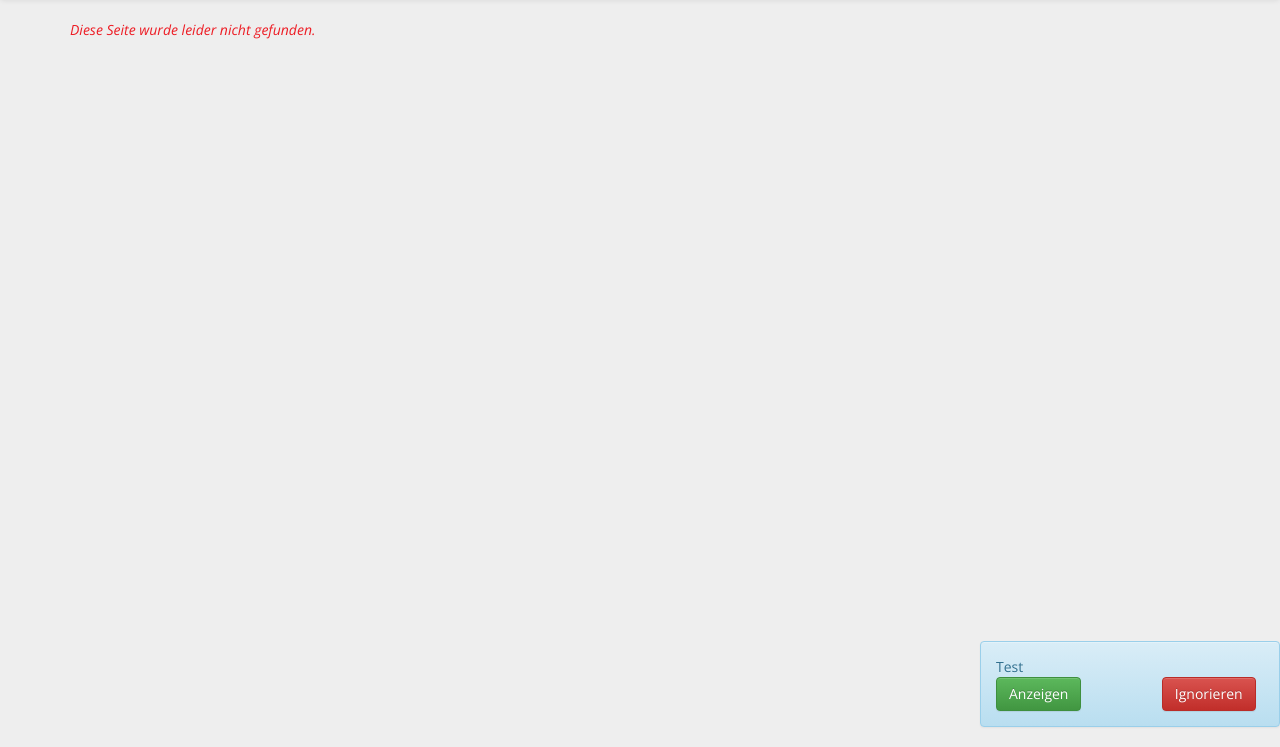
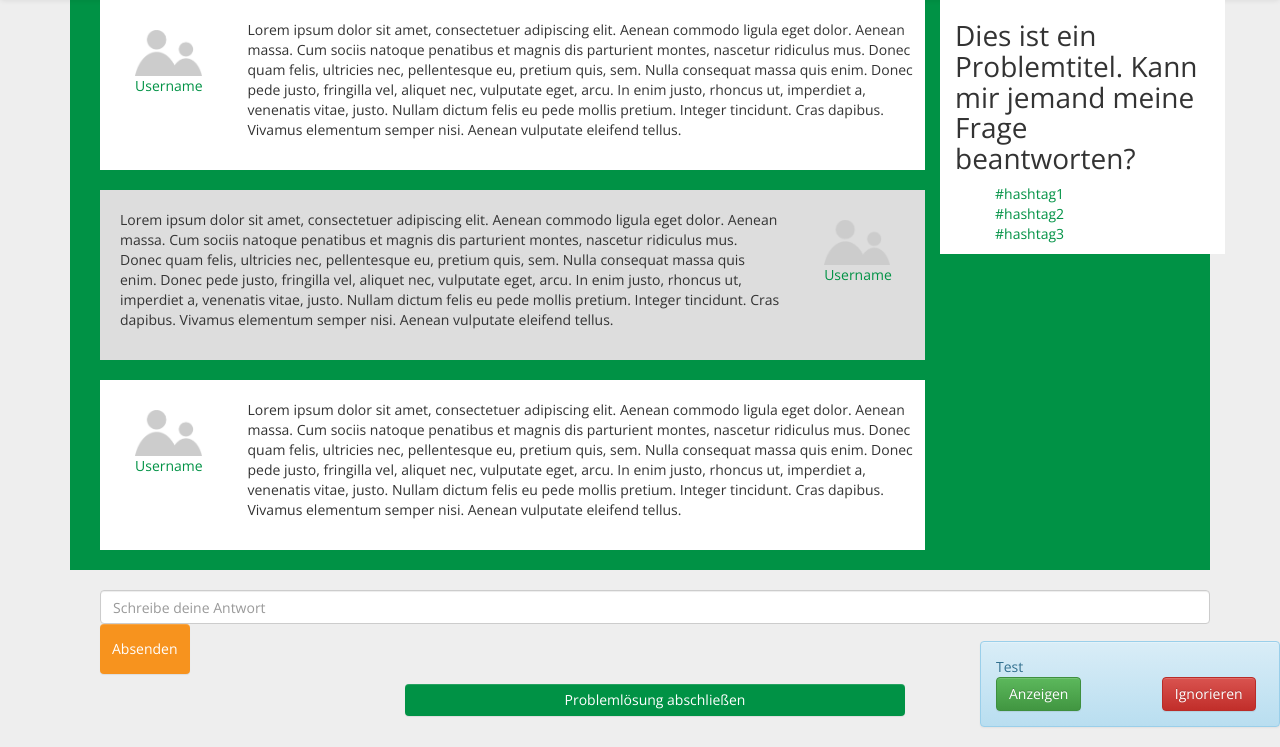
Before and after one commit to Pfeifenjoy/EduHack, a PHP site: page /index.php?s=chat in a window 1280 px wide. Shown: the part 53-800 px from the top of the page. Run offline with PHP 8.4, Linux system fonts and the light colour scheme; some libraries are stand-ins or nearby versions.

Commit message:
chat.php & css edits

```diff
--- a/css/main.css
+++ b/css/main.css
@@ -157,6 +157,7 @@ p.success {
 
 /* problem ==============================*/
 
+
 .problem .headline {
   padding:10px;
   margin-bottom:20px;
@@ -171,16 +172,6 @@ p.success {
   padding:20px;
   background-color: rgba(0,214,101,1);
   border-radius: 15px;
-}
-
-.problem ul.hashtags {
-  margin-left:-40px;
-}
-
-.problem ul.hashtags li {
-  display:block;
-  float:left;
-  margin-right:8px;
 }
 
 .problem .description {
@@ -209,7 +200,7 @@ p.success {
 }
 
 
-.user-img img {
+.user-img img, .user-data img {
   max-width:100%;
   height:auto;
 }
@@ -290,6 +281,74 @@ p.success {
   padding-right:5px;
 }
 
+/* chat ==============================*/
+
+section.chat-background {
+  margin-top:-20px;
+  background-color:rgba(0,146,69,1);
+}
+
+.chat .col-md-9 {
+  background-color:none;
+}
+
+.chat .user-data {
+  padding:20px;
+  margin-bottom:20px;
+}
+
+.chat .content {
+  padding:10px;
+  margin-bottom: 20px;
+}
+
+.chat .post {
+  padding:0px;
+  padding-top:10px;
+  margin:0px;
+  margin-bottom:20px;
+}
+
+.chat .post:nth-child(odd) {
+  background-color:white;
+}
+
+.chat .post:nth-child(even) {
+  background-color:#ddd;
+  padding-left:10px;
+}
+
+
+.chat .col-md-3.side {
+  background-color: #fff;
+}
+
+.chat .side h1 {
+  word-wrap:normal;
+  font-size: 2em;
+}
+
+
+
+#reply {
+ background-color:#eee;
+  padding-top:20px;
+}
+
+.btn.btn-default.yellow {
+   background-color: rgba(247,147,30,1);
+  margin-bottom:10px;
+}
+
+#reply .btn.btn-primary {
+  width:500px;
+  display:block;
+  margin:0px auto;
+  margin-bottom:15px;
+}
+
+
+
 /* footer ==============================*/
 
 footer {
--- /dev/null
+++ b/sites/chat.php
@@ -0,0 +1,71 @@
+<section class="chat-background">
+          <div class="container">
+            <div class="chat">
+                <div class="col-md-9">
+                  <div class="col-md-12 post clear">
+                    <div class="col-md-2">
+                      <div class="user1 user-data">
+                        <img src="img/login_bild.png" alt="Benutzerbild" />
+                        <a href="">Username</a>
+                      </div>
+                    </div>
+
+                    <div class="col-md-10 content">
+                        Lorem ipsum dolor sit amet, consectetuer adipiscing elit. Aenean commodo ligula eget dolor. Aenean massa. Cum sociis natoque penatibus et magnis dis parturient montes, nascetur ridiculus mus. Donec quam felis, ultricies nec, pellentesque eu, pretium quis, sem. Nulla consequat massa quis enim. Donec pede justo, fringilla vel, aliquet nec, vulputate eget, arcu. In enim justo, rhoncus ut, imperdiet a, venenatis vitae, justo. Nullam dictum felis eu pede mollis pretium. Integer tincidunt. Cras dapibus. Vivamus elementum semper nisi. Aenean vulputate eleifend tellus.
+                  </div>
+                </div>
+
+                <div class="col-md-12 post clear">
+                    <div class="col-md-10 content">
+                        Lorem ipsum dolor sit amet, consectetuer adipiscing elit. Aenean commodo ligula eget dolor. Aenean massa. Cum sociis natoque penatibus et magnis dis parturient montes, nascetur ridiculus mus. Donec quam felis, ultricies nec, pellentesque eu, pretium quis, sem. Nulla consequat massa quis enim. Donec pede justo, fringilla vel, aliquet nec, vulputate eget, arcu. In enim justo, rhoncus ut, imperdiet a, venenatis vitae, justo. Nullam dictum felis eu pede mollis pretium. Integer tincidunt. Cras dapibus. Vivamus elementum semper nisi. Aenean vulputate eleifend tellus.
+                  </div>
+
+                  <div class="col-md-2">
+                      <div class="user2 user-data">
+                        <img src="img/login_bild.png" alt="Benutzerbild" />
+                        <a href="">Username</a>
+                      </div>
+                    </div>
+                </div>
+
+                  <div class="col-md-12 post clear">
+                    <div class="col-md-2">
+                      <div class="user1 user-data">
+                        <img src="img/login_bild.png" alt="Benutzerbild" />
+                        <a href="">Username</a>
+                      </div>
+                    </div>
+
+                    <div class="col-md-10 content">
+                        Lorem ipsum dolor sit amet, consectetuer adipiscing elit. Aenean commodo ligula eget dolor. Aenean massa. Cum sociis natoque penatibus et magnis dis parturient montes, nascetur ridiculus mus. Donec quam felis, ultricies nec, pellentesque eu, pretium quis, sem. Nulla consequat massa quis enim. Donec pede justo, fringilla vel, aliquet nec, vulputate eget, arcu. In enim justo, rhoncus ut, imperdiet a, venenatis vitae, justo. Nullam dictum felis eu pede mollis pretium. Integer tincidunt. Cras dapibus. Vivamus elementum semper nisi. Aenean vulputate eleifend tellus.
+                  </div>
+                </div>
+
+                </div>
+
+                <div class="col-md-3 side">
+                  <div class="headline">
+                    <h1>Dies ist ein Problemtitel. Kann mir jemand meine Frage beantworten?</h1>
+                    <ul class="hashtags">
+                      <li><a href="">#hashtag1</a></li>
+                      <li><a href="">#hashtag2</a></li>
+                      <li><a href="">#hashtag3</a></li>
+                    </ul>
+                  </div>
+                </div>
+              </div>
+            </div>
+        </section>
+      <section id="reply">
+        <div class="container">
+          <div class="col-md-12">
+              <input type="text" class="form-control" placeholder="Schreibe deine Antwort">
+                <span class="input-group-btn">
+                    <button class="btn btn-default yellow" type="button">Absenden</button>
+                </span>
+
+            <input class="btn btn-primary" type="" value="Problemlösung abschließen" />
+
+            </div>
+          </div>
+      </section>
```
